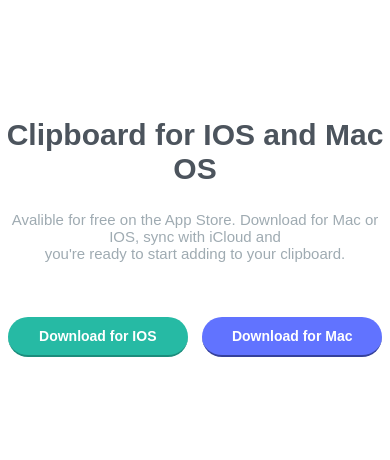
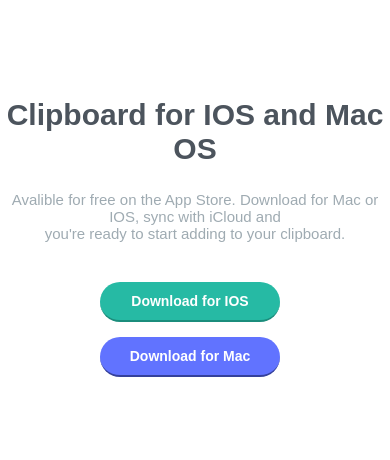
Before and after one commit to Murilorcs/DesafioClipboard, a plain HTML site: page index.html in a window 390 px wide. Shown: the part 3168-3628 px from the top of the page. Drawn offline with Linux system fonts and the light colour scheme; a web font is replaced by a local one.

Commit message:
Update style.css

```diff
--- a/style.css
+++ b/style.css
@@ -301,7 +301,7 @@ li a {
         justify-content: center;
     }
 
-    .btn{
+    .btns{
         display: flex;
         flex-direction: column;
         justify-content: center;
```
